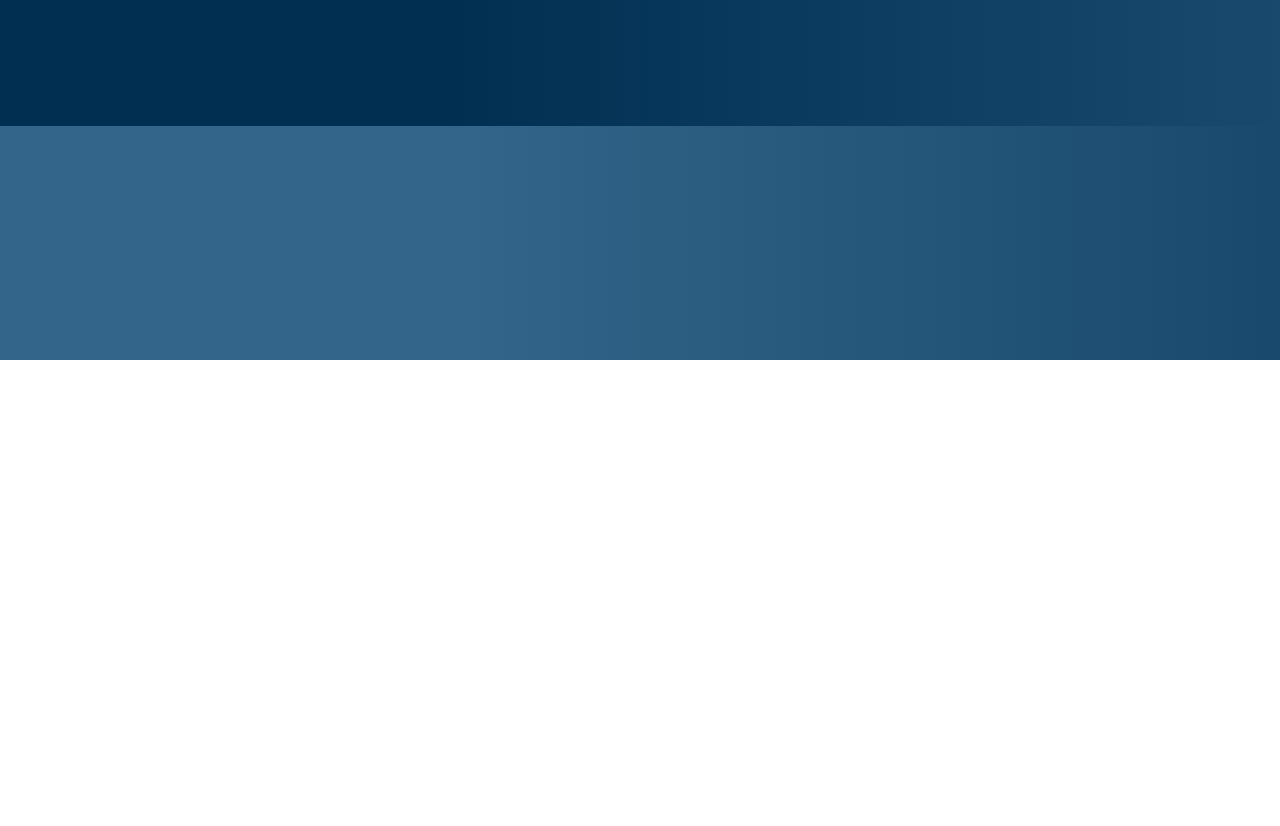
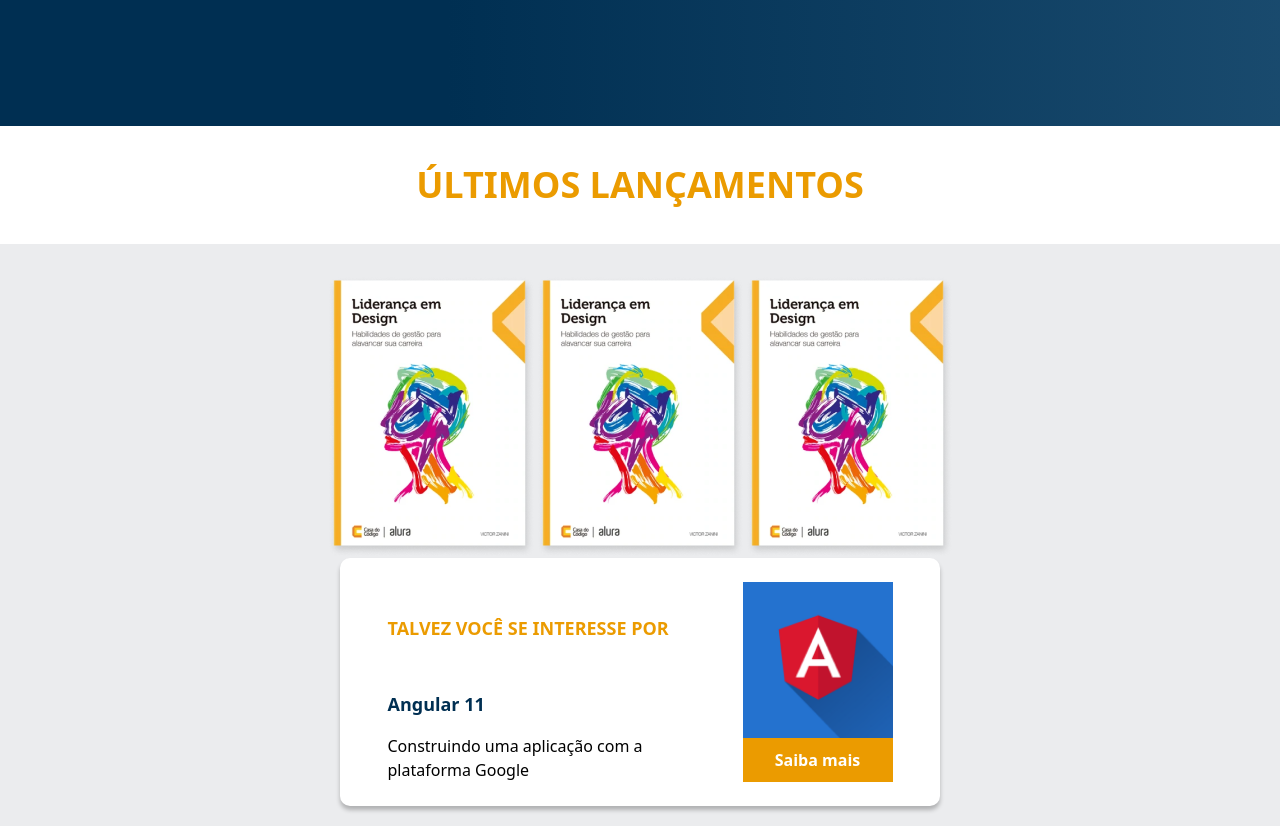
Before and after one commit to Dirceusljr/React_front-books, a React (Vite) app: page / in a window 1280 px wide. Shown: the part 440-1266 px from the top of the page. Before the commit the page ends 800 px from the top, so only its background shows below. Built offline with nearby package versions, Linux system fonts and the light colour scheme.

Commit message:
feat: :sparkles: add: adicionando últimos lançamentos e card

```diff
--- a/src/App.jsx
+++ b/src/App.jsx
@@ -1,11 +1,13 @@
 import Header from "./components/Header";
 import Pesquisa from "./components/Pesquisa";
+import UltimosLancamentos from "./components/UltimosLancamentos";
 
 function App() {
   return (
     <div className=" w-screen h-screen bg-gradiente-cresc ">
       <Header />
       <Pesquisa />
+      <UltimosLancamentos />
     </div>
   );
 }
--- /dev/null
+++ b/src/components/CardRecomenda/index.jsx
@@ -0,0 +1,24 @@
+import React from "react";
+import Titulo from "../Titulo";
+
+const CardRecomenda = ({ titulo, subtitulo, descricao, img }) => {
+  return (
+    <div className="items-center bg-white shadow-card rounded-[10px] flex my-0 mx-auto py-6 px-5 justify-around max-w-[600px] w-full">
+        <div>
+            <Titulo
+                cor="text-[#EB9B00]"
+                fonteTamanho="text-[18px]"
+                alinhamento="text-left"
+            >{titulo}</Titulo>
+            <h4 className=" text-gradiente-200 text-lg font-bold my-4 mx-0 ">{subtitulo}</h4>
+            <p className=" max-w-[300px] ">{descricao}</p>
+        </div>
+        <div>
+            <img src={img} className="w-[150px]"/>
+            <button className=" bg-texto-100 text-white py-[10px] px-0 text-base border-none font-black block text-center w-[150px] hover:cursor-pointer">Saiba mais</button>
+        </div>
+    </div>
+  );
+};
+
+export default CardRecomenda;
--- /dev/null
+++ b/src/components/Titulo/index.jsx
@@ -0,0 +1,13 @@
+import React from 'react'
+
+const Titulo = ({cor, fonteTamanho, alinhamento, children}) => {
+    const corDaFonte = cor ? cor : 'text-black';
+    const tamanhoDaFonte = fonteTamanho ? fonteTamanho : 'text-lg';
+    const alinhamentoDoTexto = alinhamento ? alinhamento : 'text-center';
+
+  return (
+    <h2 className={` w-full py-8 px-0 bg-white ${corDaFonte} ${tamanhoDaFonte} ${alinhamentoDoTexto} m-0 uppercase font-bold `} >{children}</h2>
+  )
+}
+
+export default Titulo
--- /dev/null
+++ b/src/components/UltimosLancamentos/dadosUltimosLancamentos.js
@@ -0,0 +1,7 @@
+import livro from '../../assets/livro.png'
+
+export const livros = [
+    {nome: 'Liderança em Design', id: 1, src:livro},
+    {nome: 'Aventureiros do Java', id: 2, src:livro},
+    {nome: 'Liderança em UX', id: 3, src:livro},
+]
--- /dev/null
+++ b/src/components/UltimosLancamentos/index.jsx
@@ -0,0 +1,28 @@
+import React from "react";
+import { livros } from "./dadosUltimosLancamentos";
+import Titulo from "../Titulo";
+import CardRecomenda from "../CardRecomenda";
+import imagemLivro from "../../assets/livro2.png"
+
+const UltimosLancamentos = () => {
+  return (
+    <section className=" bg-gradiente-300 pb-5 flex flex-col ">
+      <Titulo cor="text-[#EB9B00]" fonteTamanho="text-[36px]">
+        Últimos Lançamentos
+      </Titulo>
+      <div className=" mt-8 flex w-full justify-center cursor-pointer ">
+        {livros.map((livro) => (
+          <img src={livro.src} key={livro.id} />
+        ))}
+      </div>
+      <CardRecomenda
+        titulo="Talvez você se interesse por"
+        subtitulo="Angular 11"
+        descricao="Construindo uma aplicação com a plataforma Google"
+        img={imagemLivro}
+      />
+    </section>
+  );
+};
+
+export default UltimosLancamentos;
--- a/tailwind.config.js
+++ b/tailwind.config.js
@@ -9,7 +9,11 @@ export default {
       colors: {
         gradiente: {
           100: "#326589",
-          200: "#002F52"
+          200: "#002F52",
+          300: "#EBECEE",
+        },
+        texto: {
+          100: "#EB9B00"
         }
       },
       borderRadius: {
@@ -21,6 +25,9 @@ export default {
       },
       height: {
         'pesquisa': '470px'
+      },
+      boxShadow: {
+        'card': '0px 4px 4px rgba(0, 0, 0, 0.25)'
       }
     },
   },
```
